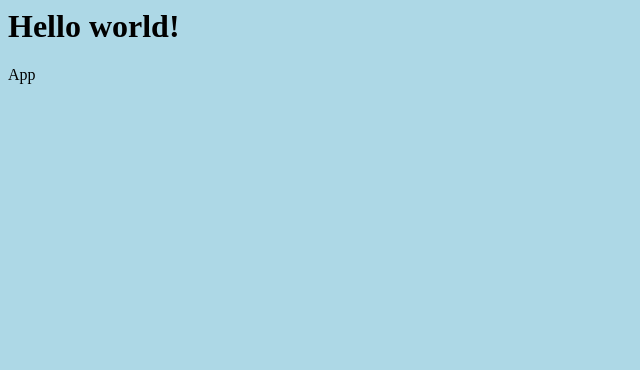
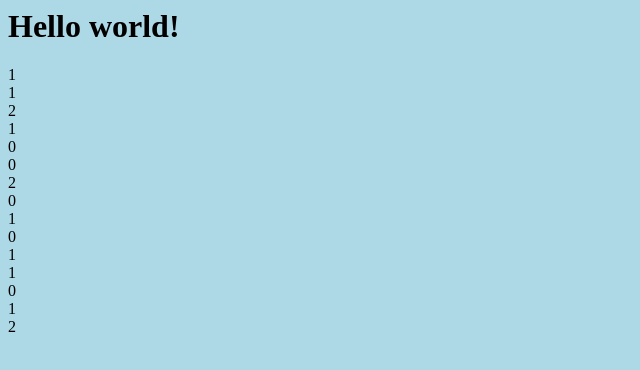
Before and after one commit to tjallen/match3, a React app: page / in a window 1280 px wide. Shown: the top 370 px of the page, without its empty margins (0-640 px from the left). Built offline with nearby package versions, Linux system fonts and the light colour scheme.

Commit message:
Add uuid, more early component examples

```diff
--- a/package.json
+++ b/package.json
@@ -32,6 +32,7 @@
   },
   "dependencies": {
     "react": "^15.4.1",
-    "react-dom": "^15.4.1"
+    "react-dom": "^15.4.1",
+    "uuid": "^3.0.0"
   }
 }
--- a/src/components/App.js
+++ b/src/components/App.js
@@ -1,12 +1,42 @@
 import React, { Component } from 'react';
+import Column from './Column';
 
 export default class App extends Component {
   constructor() {
     super();
+    this.state = {
+      cells: [
+        [
+          { content: 1 },
+          { content: 1 },
+          { content: 2 },
+          { content: 1 },
+          { content: 0 },
+        ],
+        [
+          { content: 0 },
+          { content: 2 },
+          { content: 0 },
+          { content: 1 },
+          { content: 0 },
+        ],
+        [
+          { content: 1 },
+          { content: 1 },
+          { content: 0 },
+          { content: 1 },
+          { content: 2 },
+        ],
+      ]
+    };
   }
   render() {
     return (
-      <div>App</div>
+      <div>
+        <Column cells={this.state.cells[0]} />
+        <Column cells={this.state.cells[1]} />
+        <Column cells={this.state.cells[2]} />
+      </div>
     );
   }
 }
--- /dev/null
+++ b/src/components/Cell.js
@@ -0,0 +1,4 @@
+import React from 'react';
+
+const Cell = ({ content }) => <div>{content}</div>;
+export default Cell;
--- /dev/null
+++ b/src/components/Column.js
@@ -0,0 +1,19 @@
+import React, { PropTypes } from 'react';
+import Cell from './Cell';
+import v4 from 'uuid';
+
+const Column = ({ cells }) => {
+  return (
+    <div>
+      {cells.map((cell) =>
+        <Cell
+          content={cell.content}
+          key={v4()}
+        />
+      )}
+    </div>
+  );
+};
+Column.propTypes = {
+};
+export default Column;
--- a/webpack.config.js
+++ b/webpack.config.js
@@ -111,7 +111,8 @@ module.exports = {
   },
   plugins,
   devServer: {
-    contentBase: './src',
+    // contentBase: './src',
+    contentBase: __dirname + "/src",
     historyApiFallback: true,
     port: 8080,
     compress: isProd,
```
